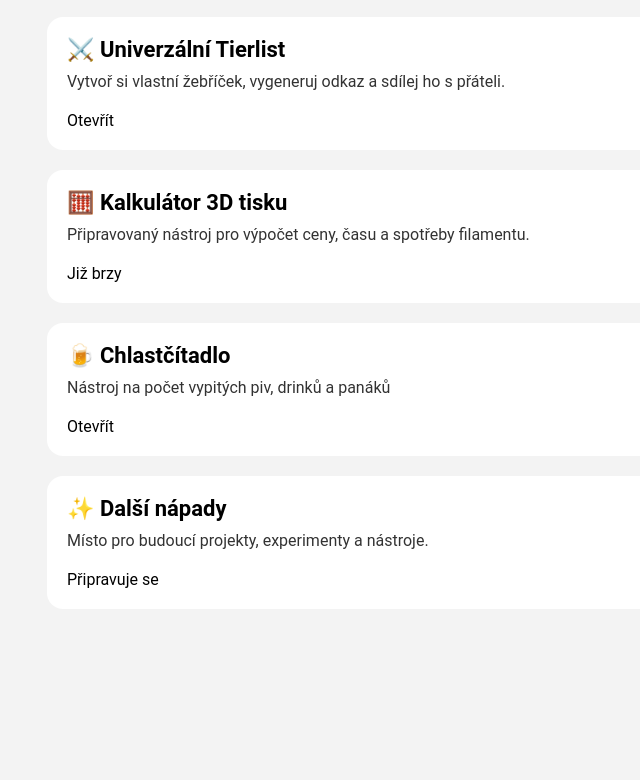
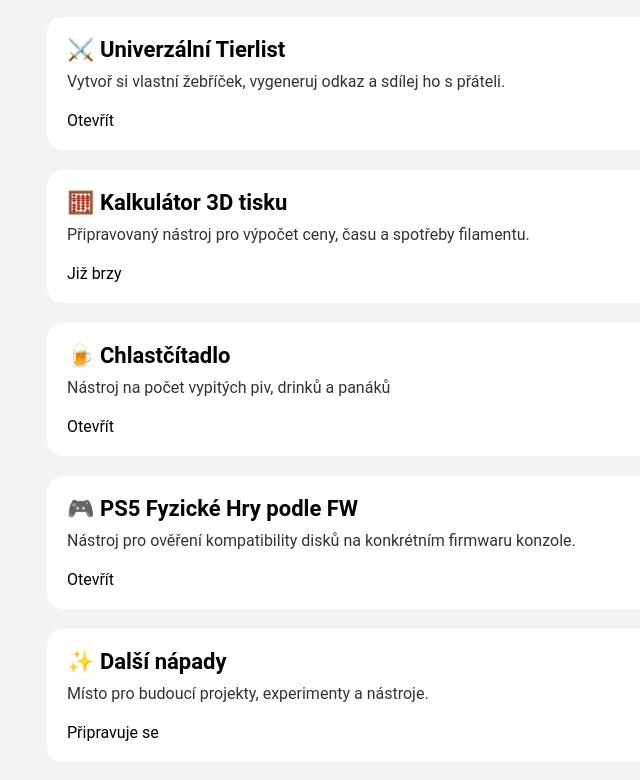
Before and after one commit to miraficus/web, a plain HTML site: page docs/index.html in a window 1280 px wide. Shown: the part 630-1410 px from the top of the page, without its empty margins (193-833 px from the left). Before the commit the page ends 1319 px from the top, so only its background shows below. Drawn offline with Linux system fonts and the light colour scheme.

```diff
--- a/docs/index.html
+++ b/docs/index.html
@@ -156,7 +156,7 @@
         </md-filled-button>
     </md-card>
 
-        <!-- Projekt 5 (Tierlist) -->
+        <!-- Projekt 5 -->
     <md-card>
         <div class="project-title">🍺 Chlastčítadlo</div>
         <div class="project-desc">
@@ -167,7 +167,18 @@
         </md-filled-button>
     </md-card>
 
-    <!-- Projekt 5 – další nápady -->
+    <!-- Projekt - PS5 FW Games -->
+    <md-card>
+        <div class="project-title">🎮 PS5 Fyzické Hry podle FW</div>
+        <div class="project-desc">
+            Nástroj pro ověření kompatibility disků na konkrétním firmwaru konzole.
+        </div>
+        <md-filled-button onclick="location.href='ps5games.html'">
+            Otevřít
+        </md-filled-button>
+    </md-card>
+
+    <!-- další nápady -->
     <md-card>
         <div class="project-title">✨ Další nápady</div>
         <div class="project-desc">
```
